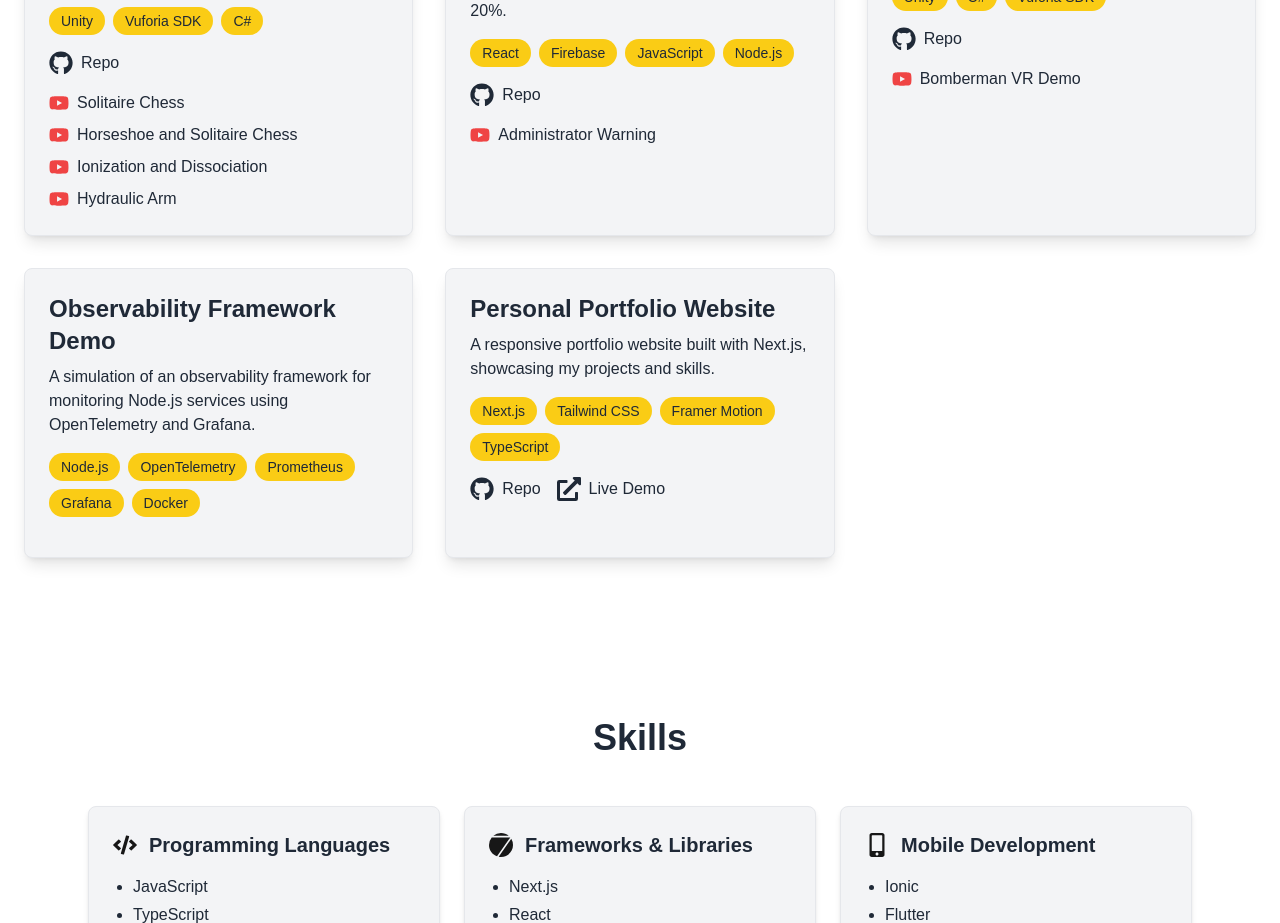
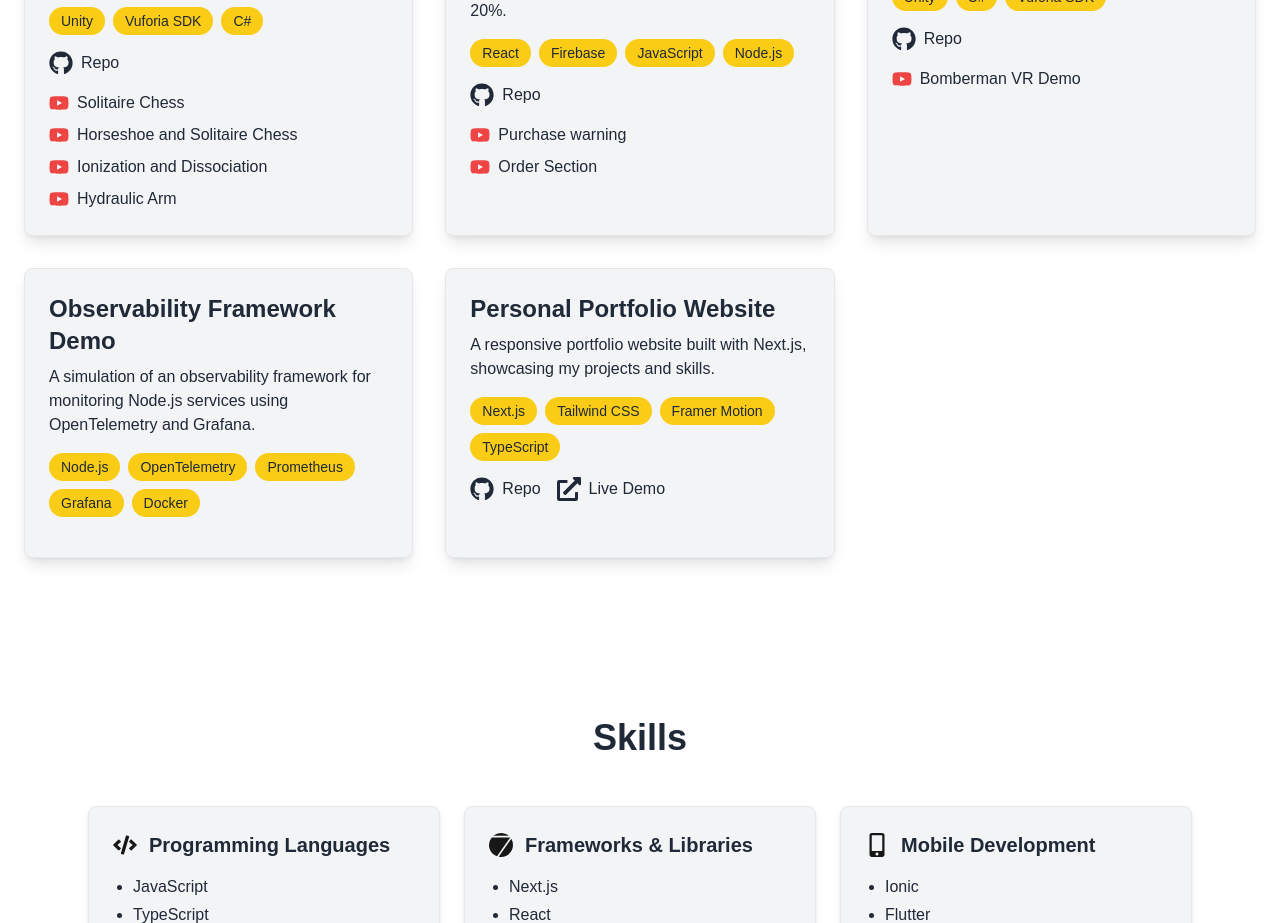
Before and after one commit to bryamslm/portfolio, a Next.js app: page / in a window 1280 px wide. Shown: the part 3080-4003 px from the top of the page. Built offline with nearby package versions, Linux system fonts and the light colour scheme.

Commit message:
YT videos update

```diff
--- a/src/components/Projects.tsx
+++ b/src/components/Projects.tsx
@@ -1,6 +1,7 @@
 "use client";
 
 import { motion } from "framer-motion";
+import { title } from "process";
 import { FaGithub, FaExternalLinkAlt, FaYoutube } from "react-icons/fa";
 
 const projects = [
@@ -13,7 +14,7 @@ const projects = [
       { title: "Solitaire Chess", link: "https://youtu.be/b9-SXXBkaCI" },
       { title: "Horseshoe and Solitaire Chess", link: "https://youtu.be/baV5nmyhgCw" },
       { title: "Ionization and Dissociation", link: "https://youtu.be/-TNEy7JM824" },
-      { title: "Hydraulic Arm", link: "https://youtu.be/RIFfUAT6lzk" }
+      { title: "Hydraulic Arm", link: "https://youtu.be/CRjKiKDNYTA" }
     ]
   },
   {
@@ -22,7 +23,8 @@ const projects = [
     techStack: ["React", "Firebase", "JavaScript", "Node.js"],
     repoLink: "https://github.com/bryamslm/EngineeringProject",
     videos: [
-      { title: "Administrator Warning", link: "https://youtu.be/eHsoa-aDKYQ?si=vzabd7Iv0JLMbNXs" }
+      { title: "Purchase warning", link: "https://youtu.be/eHsoa-aDKYQ?si=vzabd7Iv0JLMbNXs" },
+      { title: "Order Section", link: "https://youtu.be/xM4sXsR91VE?si=p_Lj3N-EKDatlsEL" },
     ]
   },
   {
```
